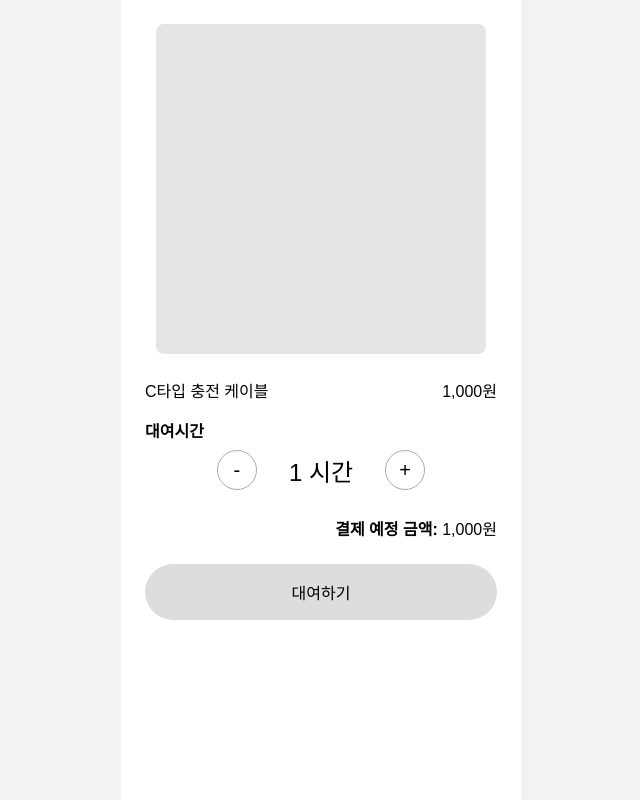
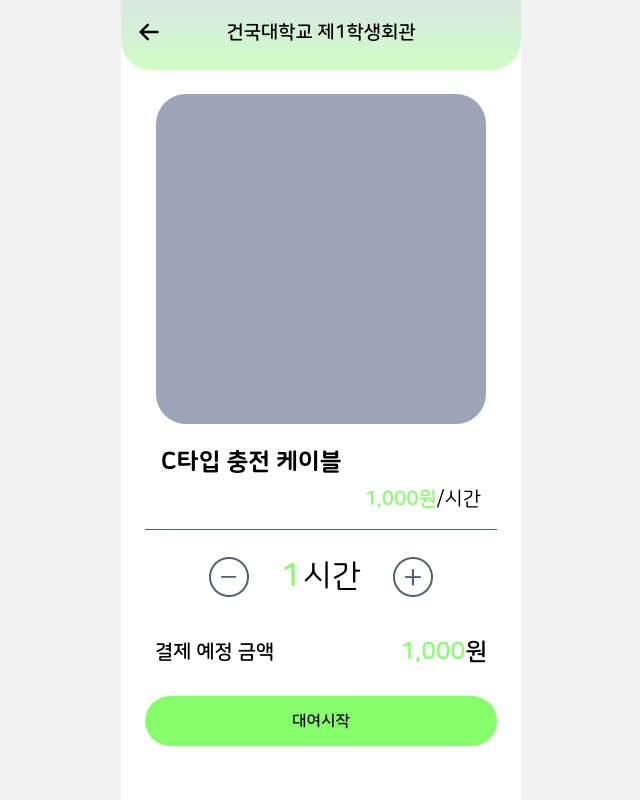
Before and after one commit to pyqwbb/billit, a React (Vite) app: page /rental-time in a window 1280 px wide. Shown: the whole page, without its empty margins (319-959 px from the left). Built offline with nearby package versions, Linux system fonts and the light colour scheme.

Commit message:
Feat: 대여 관련 페이지 디자인 적용 및 리소스 추가
- 대여 시간 설정, 주문 확인, 대여 완료 페이지 UI 반영
- 아이콘 리소스 추가
- 탈퇴 설문 및 완료 페이지 하단 버튼 위치 조정

```diff
--- a/src/pages/Member/AccountDeleteSurveyPage.jsx
+++ b/src/pages/Member/AccountDeleteSurveyPage.jsx
@@ -6,14 +6,10 @@ import CustomRadioGroup from '../../components/common/CustomRadioGroup';
 
 const Container = styled.div`
   padding: 24px;
-  max-width: 480px;
-  margin: 0 auto;
-
   h2 {
     font-size: 24px;
     font-family: 'NanumSquareRoundOTFEB';
   }
-
   p {
     font-size: 16px;
     font-family: 'NanumSquareRoundOTFR';
@@ -27,14 +23,18 @@ const InfoText = styled.div`
   margin-bottom: 31px;
 `;
 
+const ButtonWrapper = styled.div`
+  display: flex;
+  justify-content: center;
+  align-items: center;
+  padding: 40px 0 60px; /* 버튼 위아래 여백 */
+`;
+
 const Button = styled.button`
-  position: fixed;
-  bottom: 36px;
-  left: 0;
-  right: 0;
-  width: 360px;
-  margin: 0 auto;
-  padding: 12px;
+  width: 100%;
+  max-width: 360px;
+  padding: 12px 0;
+  margin-top: 240px;
   background-color: #F13E1F;
   color: white;
   border: none;
@@ -42,6 +42,7 @@ const Button = styled.button`
   cursor: pointer;
   font-size: 19px;
   font-family: 'NanumSquareRoundOTFB';
+  box-sizing: border-box;
 `;
 
 function AccountDeleteSurveyPage() {
@@ -59,8 +60,10 @@ function AccountDeleteSurveyPage() {
       <CustomRadioGroup
             selected={selectedReason}
             setSelected={setSelectedReason}
-          />
-      <Button onClick={() => navigate('/complete-delete-account')}>탈퇴하기</Button>
+       />
+      <ButtonWrapper>
+        <Button onClick={() => navigate('/complete-delete-account')}>탈퇴하기</Button>
+      </ButtonWrapper>
     </Container>
     </>
   );
--- a/src/pages/Member/CompleteDeleteAccountPage.jsx
+++ b/src/pages/Member/CompleteDeleteAccountPage.jsx
@@ -4,9 +4,10 @@ import Header from '../../components/header/HeaderSub';
 import CompleteIcon from '../../assets/icon/complete.png';
 
 const Container = styled.div`
-    display: flex;
-    flex-direction: column;
-    align-items: center;
+  padding: 24px;
+  display: flex;
+  flex-direction: column;
+  align-items: center;
 `;
 
 const MainText = styled.p`
@@ -21,20 +22,30 @@ const SubText = styled.p`
   font-family: 'NanumSquareRoundOTFR';
 `;
 
+const Icon = styled.img`
+  margin-top: 100px;
+`;
+
+const ButtonWrapper = styled.div`
+  display: flex;
+  justify-content: center;
+  align-items: center;
+  padding: 80px 0 40px;
+  width: 100%;
+`;
+
 const Button = styled.button`
-  position: fixed;
-  bottom: 36px;
-  left: 0;
-  right: 0;
-  width: 360px;
-  margin: 0 auto;
-  padding: 12px;
+  width: 100%;
+  max-width: 360px;
+  padding: 12px 0;
+  margin-top: 80px;
   background-color: var(--main-color);
   border: none;
   border-radius: 30px;
   cursor: pointer;
   font-size: 19px;
   font-family: 'NanumSquareRoundOTFB';
+  box-sizing: border-box;
 `;
 
 function CompleteDeleteAccountPage() {
@@ -44,11 +55,14 @@ function CompleteDeleteAccountPage() {
     <>
       <Header/>
       <Container>
-        <img src={CompleteIcon} style={{marginTop: '140px'}}/>
+        <Icon src={CompleteIcon} />
         <MainText>탈퇴 완료</MainText>
         <SubText>필요할 땐 언제든, 다시 찾아주세요!</SubText>
-        <Button onClick={() => navigate('/')}>홈으로</Button>
+        <ButtonWrapper>
+          <Button onClick={() => navigate('/')}>홈으로</Button>
+        </ButtonWrapper>
       </Container>
+
     </>
   );
 }
--- a/src/pages/Rental/OrderConfirmPage.jsx
+++ b/src/pages/Rental/OrderConfirmPage.jsx
@@ -1,16 +1,16 @@
 import { useState } from 'react';
 import { useNavigate } from 'react-router-dom';
 import styled from 'styled-components';
+import Header from '../../components/header/HeaderSub';
+import { FaCheck } from 'react-icons/fa';
 
 const Container = styled.div`
   padding: 24px;
 `;
 
 const Box = styled.div`
-  background: #eee;
-  padding: 16px;
+  padding: 21px 0 0 0;
   border-radius: 8px;
-  margin-bottom: 36px;
   display: flex;
   alignItems: center;
   justify-content: space-between;
@@ -21,52 +21,112 @@ const InBox = styled.div`
   flex-direction: column;
   gap: 4px;
   width: 100%;
-  div {
+  margin: 5px 10px;
+  span {
     font-size: 16px;
-    color: #333;
+    font-family: NanumSquareRoundOTFB;
+  }
+  p {
+    font-size: 14px;
+    font-family: NanumSquareRoundOTFR;
   }
 `;
 
-const ImageBox = styled.div`
-  background-color: #fff;
-  width: 120px;
+const ImageBox = styled.img`
+  background-color: var(--side-color-3);
+  width: 130px;
   aspect-ratio: 1 / 1;
-  border-radius: 8px;
+  border-radius: 15px;
   flex-shrink: 0;
-  margin-left: 24px;
 `;
 
-const RadioGroup = styled.div`
-  margin: 16px 0;
+const ExpectedAmount = styled.div`
+  font-family: NanumSquareRoundOTFB;
+  font-size:20px;
+  border-bottom: 1px solid var(--side-color-4);
+  padding: 6px 0 25px;
+  display: flex;
+  flex-direction: row;
+  justify-content: space-between;
+`;
+
+const PaymentOption = styled.button`
+  margin: 0 -24px;
+  height: 54px;
+  border: none;
+  background-color: ${({ selected }) => (selected ? 'var(--main-color)' : 'var(--side-color-1)')};
+  font-family: 'NanumSquareRoundOTFB';
+  font-size: 19px;
+  cursor: pointer;
+  transition: background-color 0.2s;
+  padding: 0 40px;
+  text-align: left;
+`;
+
+const PaymentOptionsWrapper = styled.div`
+  margin: 22px 0;
   display: flex;
   flex-direction: column;
-  margin-bottom: 36px;
-  gap: 8px;
+  width: 100%;
 `;
 
-const CheckboxGroup = styled.div`
+const CheckboxContainer = styled.div`
   display: flex;
   flex-direction: column;
-  gap: 8px;
-  margin-bottom: 12px;
+  gap: 12px;
+  margin-bottom: 30px;
+`;
+
+const CheckboxLabel = styled.label`
+  display: flex;
+  align-items: center;
+  gap: 9px;
+  font-size: 16px;
+  font-family: 'NanumSquareRoundOTFR';
+  cursor: pointer;
+`;
+
+const CheckboxBox = styled.span`
+  width: 18px;
+  height: 18px;
+  border: 2.3px solid #555;
+  border-radius: 50%;
+  display: flex;
+  align-items: center;
+  justify-content: center;
+  background-color: ${({ checked }) => (checked ? '#85FF6A' : 'transparent')};
+  color: ${({ checked }) => (checked ? '#000' : '#555')};
 `;
 
 const PayButton = styled.button`
   width: 100%;
   margin-top: 32px;
   padding: 16px;
-  font-size: 16px;
+  font-family: 'NanumSquareRoundOTFB';
+  font-size: 19px;
   border-radius: 30px;
-  background-color: #ddd;
   border: none;
+  background-color: ${({ disabled }) => (disabled ? 'var(--side-color-1)' : 'var(--main-color)')};
+  color: ${({ disabled }) => (disabled ? '#999' : '#000')};
+  cursor: ${({ disabled }) => (disabled ? 'default' : 'pointer')};
+  transition: background-color 0.2s;
 `;
+
 
 function OrderConfirmPage() {
   const navigate = useNavigate();
   const [payment, setPayment] = useState('card');
-  const [agreed, setAgreed] = useState([false, false, false, false]);
+  const [agreed, setAgreed] = useState([false, false]);
 
   const allAgreed = agreed.every(a => a);
+
+  const mockItem = {
+    id: 1,
+    name: 'C타입 충전 케이블',
+    stName: '건국대학교 제1학생회관',
+    rentalTime: 3,
+    rentalPrice: 3000,
+  };
 
   const toggleAgreement = (index) => {
     const next = [...agreed];
@@ -75,44 +135,63 @@ function OrderConfirmPage() {
   };
 
   return (
+    <>
+      <Header />
       <Container>
+        <p style={{ fontFamily: 'NanumSquareRoundOTFB', fontSize: '19px' }}>대여 정보</p>
         <Box>
+          <ImageBox />
           <InBox>
-            <div>상품 정보</div>
-            <div>대여 물품 명</div>
-            <div>대여 스테이션 명</div>
-            <div>대여 시간</div>
-            <div style={{ marginLeft: 'auto' }}>결제 예정 금액</div>
+            <span>{mockItem.name}</span>
+            <p>{mockItem.stName}</p>
           </InBox>
-        <ImageBox />
         </Box>
+        <p style={{ textAlign: 'right', fontFamily: 'NanumSquareRoundOTFB', fontSize: '16px' }}>
+          <span style={{ color: 'var(--main-color)' }}>{mockItem.rentalTime}</span>시간
+        </p>
+        <ExpectedAmount>
+          <p>결제예정금액</p>
+          <div style={{ fontFamily: 'NanumSquareRoundOTFB', fontSize: '24px' }}>
+            <span style={{ color: 'var(--main-color)' }}>{mockItem.rentalPrice.toLocaleString()}</span>원
+          </div>
+        </ExpectedAmount>
 
-      <h3>결제 수단</h3>
-      <RadioGroup>
-        <label><input type="radio" name="payment" checked={payment === 'card'} onChange={() => setPayment('card')} /> 카드</label>
-        <label><input type="radio" name="payment" checked={payment === 'simple'} onChange={() => setPayment('simple')} /> 간편 결제</label>
-      </RadioGroup>
+        <p style={{ fontFamily: 'NanumSquareRoundOTFEB', fontSize: '24px', marginTop: '23px' }}>결제수단</p>
+        <PaymentOptionsWrapper>
+          <PaymentOption selected={payment === 'card'} onClick={() => setPayment('card')}>카드</PaymentOption>
+          <PaymentOption selected={payment === 'account'} onClick={() => setPayment('account')}>실시간 계좌이체</PaymentOption>
+          <PaymentOption selected={payment === 'simple'} onClick={() => setPayment('simple')}>간편결제</PaymentOption>
+        </PaymentOptionsWrapper>
 
-      <CheckboxGroup>
-        {[0, 1, 2, 3].map(i => (
-          <label key={i}>
-            <input type="checkbox" checked={agreed[i]} onChange={() => toggleAgreement(i)} /> 주문 내용 동의
-          </label>
+        <CheckboxContainer>
+          {[
+            '주문 내용 동의',
+            '주문 내용 동의',
+          ].map((text, i) => (
+            <CheckboxLabel key={i}>
+              <input
+                type="checkbox"
+                checked={agreed[i]}
+                onChange={() => toggleAgreement(i)}
+                style={{ display: 'none' }}
+              />
+              <CheckboxBox checked={agreed[i]}>
+                <FaCheck size={10} />
+              </CheckboxBox>
+              {text}
+            </CheckboxLabel>
           ))}
-      </CheckboxGroup>
+        </CheckboxContainer>
 
         <PayButton
-        onClick={() => {
-          if (!allAgreed) {
-            alert('모든 약관에 동의해주세요.');
-            return;
-          }
-          navigate('/rental-complete');
+          disabled={!allAgreed}
+          onClick={() => { navigate('/rental-complete');
           }}
         >
           결제하기
         </PayButton>
       </Container>
+    </>
   );
 }
 
--- a/src/pages/Rental/RentalCompletePage.jsx
+++ b/src/pages/Rental/RentalCompletePage.jsx
@@ -1,59 +1,106 @@
 import { useNavigate } from 'react-router-dom';
 import styled from 'styled-components';
+import Header from '../../components/header/HeaderSub';
+import CompleteIcon from '../../assets/icon/complete.png';
 
 const Container = styled.div`
-  padding: 24px;
-  text-align: center;
+  display: flex;
+  flex-direction: column;
+  align-items: center;
 `;
 
-const Logo = styled.div`
-  width: 120px;
-  height: 120px;
-  background-color: #ddd;
-  border-radius: 50%;
-  margin: 0 auto 16px;
+const MainText = styled.p`
+  font-size: 24px;
+  font-family: 'NanumSquareRoundOTFEB';
+  margin-top: 21px;
+  margin-bottom: 9px;
 `;
 
-const Box = styled.div`
-  background-color: #eee;
-  border-radius: 8px;
-  padding: 24px;
-  margin: 24px 0;
-  text-align: left;
-  width: 100%;
-  aspect-ratio: 1 / 0.8;
+const SubText = styled.p`
+  font-size: 16px;
+  font-family: 'NanumSquareRoundOTFR';
+`;
+
+const RentalBox = styled.div`
+    display: flex;
+    flex-direction: row;
+    align-items: center;
+    border-top: 1px solid var(--side-color-4);
+    border-radius: 0px;
+    margin-top: 60px;
+    padding-top: 30px;
+`;
+
+const InBox = styled.div`
   display: flex;
   flex-direction: column;
-  gap: 8px;
+  gap: 6px;
+  width: 100%;
+  margin: 5px 10px;
+  span {
+    font-size: 16px;
+    font-family: NanumSquareRoundOTFB;
+  }
+  p {
+    font-size: 14px;
+    font-family: NanumSquareRoundOTFR;
+  }
 `;
 
-const HomeButton = styled.button`
-  width: 100%;
-  padding: 16px;
+const ImageBox = styled.img`
+  background-color: var(--side-color-3);
+  width: 130px;
+  aspect-ratio: 1 / 1;
+  border-radius: 15px;
+  flex-shrink: 0;
+`;
+
+const Button = styled.button`
+  left: 0;
+  right: 0;
+  width: 360px;
+  margin: 38px auto;
+  padding: 12px;
+  background-color: var(--main-color);
+  border: none;
   border-radius: 30px;
-  background-color: #ddd;
-  border: none;
-  font-size: 16px;
+  cursor: pointer;
+  font-size: 19px;
+  font-family: 'NanumSquareRoundOTFB';
 `;
 
 function RentalCompletePage() {
   const navigate = useNavigate();
 
+  const mockItem = {
+    id: 1,
+    name: 'C타입 충전 케이블',
+    stName: '건국대학교 제1학생회관',
+    rentalTime: 3,
+    rentalStart: '2025.07.12 14:24',
+    rentalEnd: '2025.07.12 17:24',
+  };
+
   return (
-    <Container>
-      <Logo/>
-      <div style={{margin: "30px 0"}}>
-        대여가 완료되었습니다.
-      </div>
-      <Box>
-        <div>대여 물품 명</div>
-        <div>대여한 스테이션</div>
-        <div>대여 시작 시간</div>
-        <div>대여 시간</div>
-        <div>결제 금액</div>
-      </Box>
-      <HomeButton onClick={() => navigate('/')}>홈으로</HomeButton>
-    </Container>
+    <>
+      <Header/>
+      <Container>
+        <img src={CompleteIcon} style={{marginTop: '90px'}}/>
+        <MainText>대여 완료!</MainText>
+        <SubText>필요할 땐 언제든, 빌릿하세요!</SubText>
+        <RentalBox>
+          <ImageBox />
+          <InBox>
+            <span>{mockItem.name}</span>
+            <p>{mockItem.stName}</p>
+            <p><span style={{color: 'var(--main-color)'}}>{mockItem.rentalTime}</span>시간</p>
+            <p>대여시작 | {mockItem.rentalStart}</p>
+            <p>반납시간 | {mockItem.rentalEnd}</p>
+          </InBox>
+        </RentalBox>
+        <Button onClick={() => navigate('/')}>홈으로</Button>
+      </Container>
+    </>
   );
 }
 
--- a/src/pages/Rental/RentalTimePage.jsx
+++ b/src/pages/Rental/RentalTimePage.jsx
@@ -1,24 +1,49 @@
 import { useState } from 'react';
 import { useNavigate } from 'react-router-dom';
 import styled from 'styled-components';
+import Header from '../../components/header/HeaderStation';
+import PlusIcon from '../../assets/icon/plus.png';
+import MinusIcon from '../../assets/icon/minus.png';
 
 const Container = styled.div`
   padding: 24px;
 `;
 
 const ImageBox = styled.div`
-  background-color: #e5e5e5;
+  background-color: var(--side-color-3);
   width: 330px;
   aspect-ratio: 1 / 1;
-  border-radius: 8px;
-  margin-bottom: 24px;
+  border-radius: 30px;
+  margin-bottom: 9px;
 `;
 
 const InfoRow = styled.div`
   display: flex;
-  justify-content: space-between;
-  margin-bottom: 16px;
+  flex-direction: column;
+  margin: 16px;
   font-size: 16px;
+  gap: 12px;
+`;
+
+const NameInfo = styled.p`
+  font-family: 'NanumSquareRoundOTFEB';
+  font-size: 24px;
+`;
+
+const PriceInfo = styled.p`
+  font-family: 'NanumSquareRoundOTFR';
+  font-size: 20px;
+  display: flex;
+  flex-direction: row;
+  justify-content: right;
+
+  p {
+    font-family: 'NanumSquareRoundOTFB';
+  }
+
+  span {
+    color: var(--main-color)
+  }
 `;
 
 const TimeControl = styled.div`
@@ -26,27 +51,65 @@ const TimeControl = styled.div`
   justify-content: center;
   align-items: center;
   gap: 32px;
-  font-size: 24px;
-  margin: 8px 0 26px 0;
+  font-size: 32px;
+  margin: 18px 0 42px 0;
+  padding-top: 27px;
+  border-radius: 0px;
+  border-top: 1px solid var(--side-color-4);
+
+  p {
+    font-family: 'NanumSquareRoundOTFR';
+    margin-left: -30px;
+  }
+
+  span {
+    font-family: 'NanumSquareRoundOTFB';
+    color: var(--main-color);
+  }
 `;
 
 const Button = styled.button`
-  font-size: 20px;
+  font-size: 33px;
   width: 40px;
   height: 40px;
-  border: 1px solid #aaa;
-  border-radius: 50%;
+  border: none;
+  cursor: pointer;
   background-color: white;
-  cursor: pointer;
+`;
+
+const PayInfo = styled.div`
+  display: flex;
+  justify-content: space-between;
+  align-items: center;
+  margin: 10px;
+
+  p {
+    font-family: 'NanumSquareRoundOTFB';
+    font-size: 20px;
+  }
+
+  span {
+    font-family: 'NanumSquareRoundOTFB';
+    font-size: 24px;
+    display: flex;
+    flex-direction: row;
+
+    p {
+      font-family: 'NanumSquareRoundOTFB';
+      font-size: 24px;
+      color: var(--main-color);
+    }
+  }
 `;
 
 const RentButton = styled.button`
   width: 100%;
-  margin-top: 24px;
+  margin-top: 20px;
   padding: 16px;
+  font-family: 'NanumSquareRoundOTFB';
   font-size: 16px;
   border-radius: 30px;
-  background-color: #ddd;
+  background-color: var(--main-color);
   border: none;
 `;
 
@@ -63,25 +126,32 @@ function RentalTimePage() {
   const estimatedPrice = hours * mockItem.pricePerHour;
 
   return (
+    <>
+    <Header stname = '건국대학교 제1학생회관' />
     <Container>
       <div style={{display: 'flex', justifyContent: 'center'}}>
         <ImageBox />
       </div>
       <InfoRow>
-        <p>{mockItem.name}</p>
-        <p>{mockItem.pricePerHour.toLocaleString()}원</p>
+        <NameInfo>{mockItem.name}</NameInfo>
+        <PriceInfo><p><span>{mockItem.pricePerHour.toLocaleString()}원</span></p>/시간</PriceInfo>
       </InfoRow>
 
-      <div style={{textAlign:'left'}}><strong>대여시간</strong></div>
       <TimeControl>
-        <Button onClick={() => setHours(prev => Math.max(1, prev - 1))}>-</Button>
-        <span>{hours} 시간</span>
-        <Button onClick={() => setHours(prev => prev + 1)}>+</Button>
+        <Button onClick={() => setHours(prev => Math.max(1, prev - 1))}><img src={MinusIcon}/></Button>
+        <span>{hours}</span>
+        <p>시간</p>
+        <Button onClick={() => setHours(prev => prev + 1)}><img src={PlusIcon}/></Button>
       </TimeControl>
 
-      <div style={{textAlign:'right'}}><strong>결제 예정 금액:</strong> {estimatedPrice.toLocaleString()}원</div>
-      <RentButton onClick={() => navigate('/order-confirm')}>대여하기</RentButton>
+      <PayInfo>
+        <p>결제 예정 금액</p>
+        <span><p>{estimatedPrice.toLocaleString()}</p>원</span>
+      </PayInfo>
+
+      <RentButton onClick={() => navigate('/order-confirm')}>대여시작</RentButton>
     </Container>
+    </>
   );
 }
 
```
Also changed, not shown: src/assets/icon/minus.png (added), src/assets/icon/plus.png (added). Lines whose indentation alone changed are shown as unchanged.
